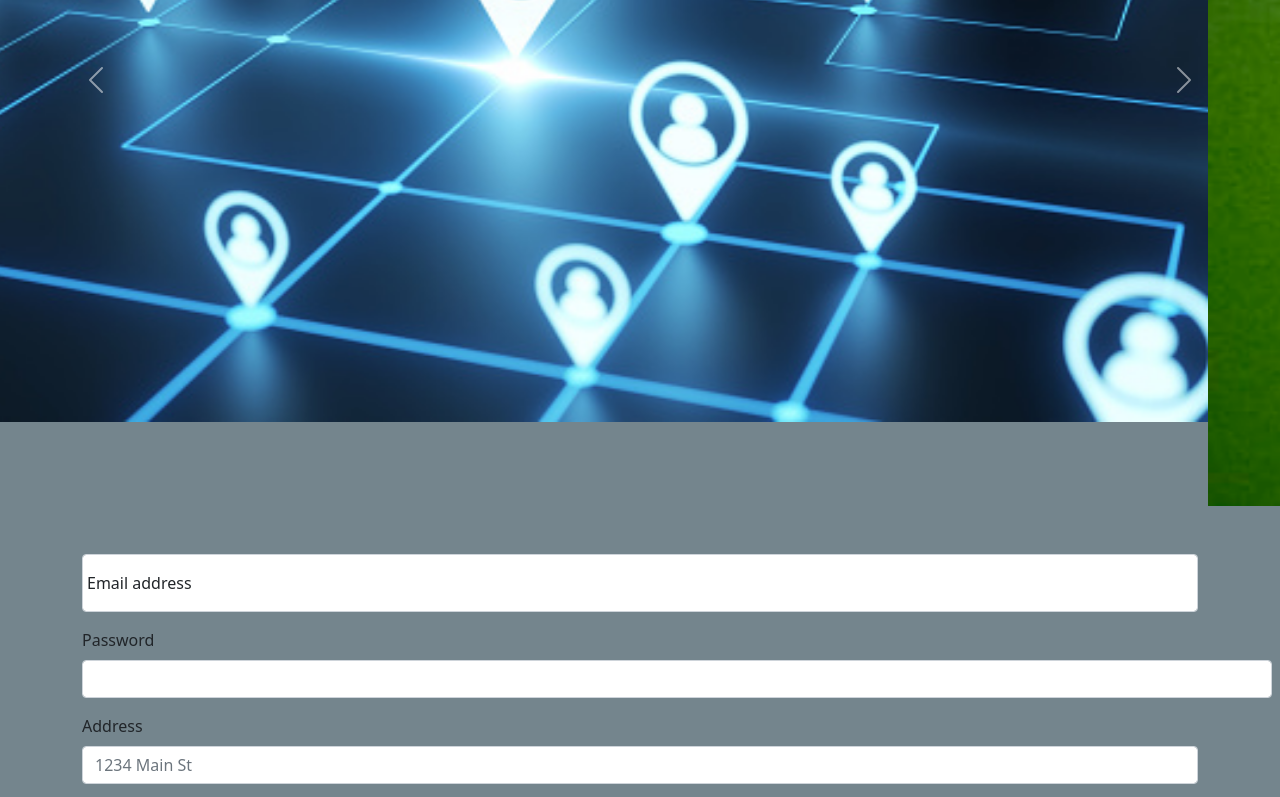
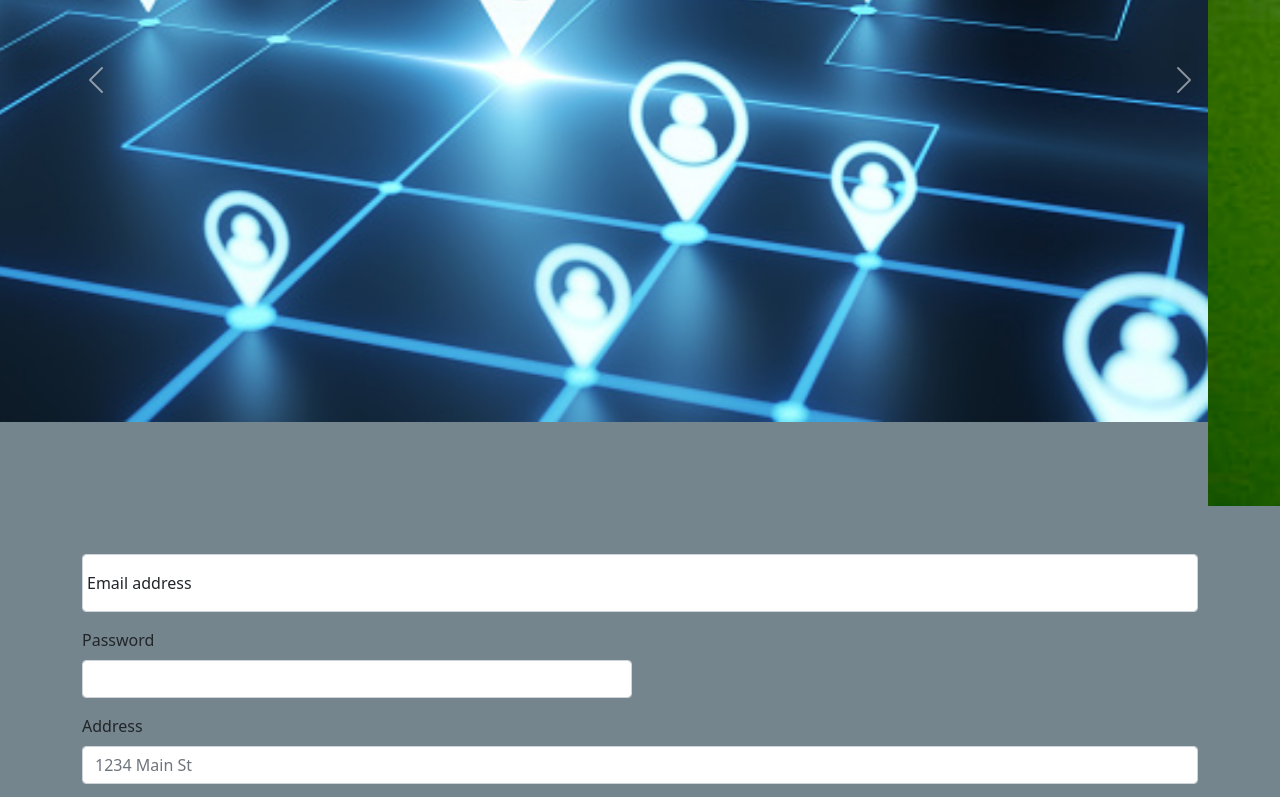
Before and after one commit to Nasir-Saeed/Todos-app-js, a plain HTML site: page HtmlFiles/contact.html in a window 1280 px wide. Shown: the part 402-1199 px from the top of the page. Drawn offline with nearby package versions, Linux system fonts and the light colour scheme.

Commit message:
Add files via upload

```diff
--- a/HtmlFiles/contact.html
+++ b/HtmlFiles/contact.html
@@ -13,10 +13,6 @@
     @media screen and (min-width: 360px) {
         body {
             background-color: #74858d;
-        }
-
-        .pss {
-            width: 93vw;
         }
     }
 </style>
```
